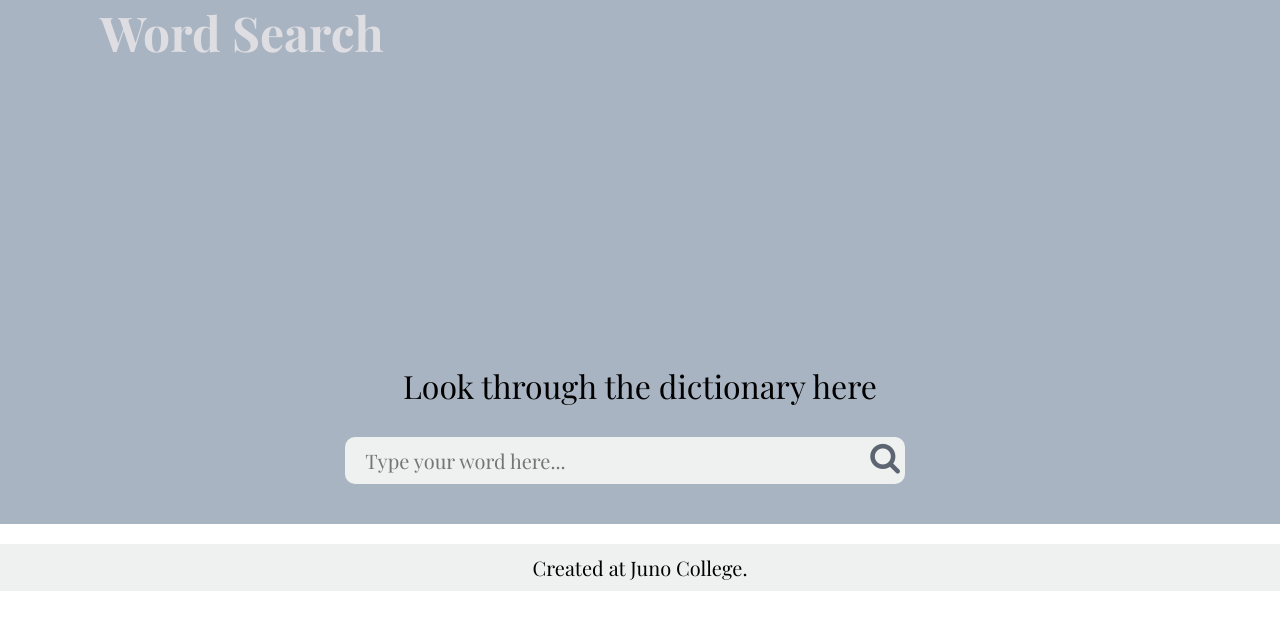
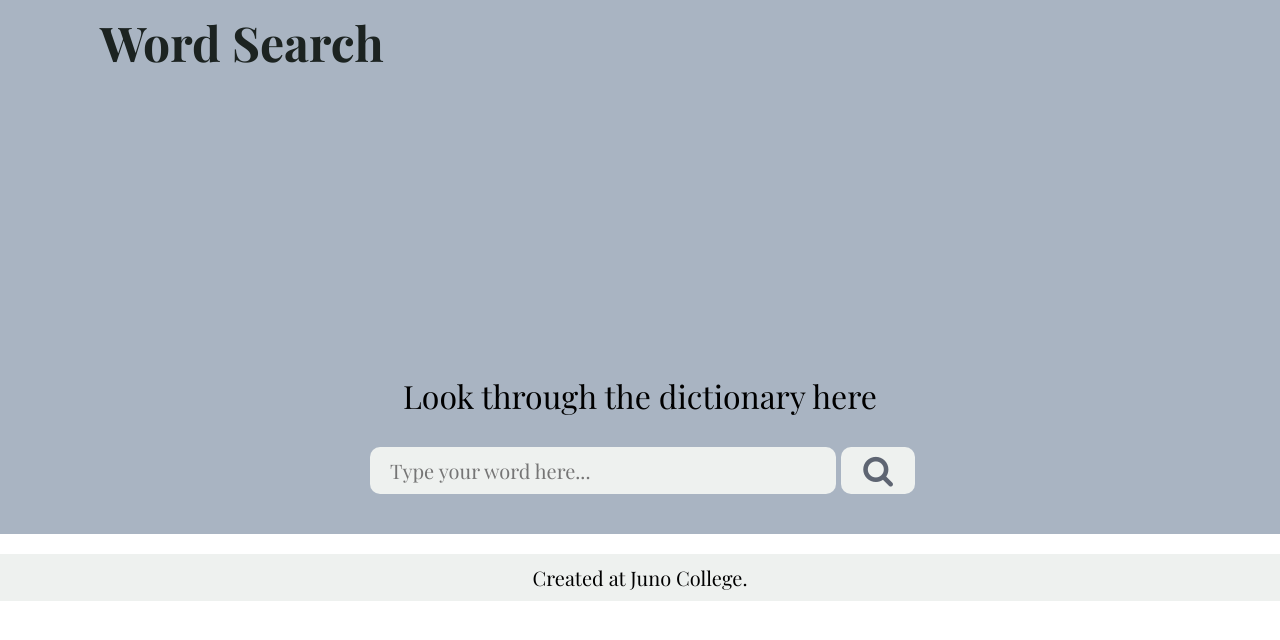
Before and after one commit to MisakiShimizu/word-search-app, a React (Create React App) app: page / in a window 1280 px wide. Shown: the top 640 px of the page. Built offline with nearby package versions, Linux system fonts and the light colour scheme; no server answers.

Commit message:
finished the results component :sparkles:

```diff
--- a/src/App.js
+++ b/src/App.js
@@ -2,7 +2,7 @@ import axios from 'axios';
 import { useEffect, useState } from 'react';
 import '../node_modules/font-awesome/css/font-awesome.min.css';
 import Footer from './Footer.js';
-// import Result from './Results.js'
+import Results from './Results.js'
 import './styles/sass/App.css';
 
 function App() {
@@ -45,15 +45,17 @@ function App() {
             return
         else {
             return (
-            <div className='wrapper outer-word-container'>
-              <div className="inner-word-container">
-                <h2>{word.meta.id}</h2>
-                <p className='pronunciation'>{word.hwi.prs[0].mw}</p>
-                <div className="definition-container">
-                  <p className='definition'>{word.shortdef}</p>
-                </div>
+              <div>
+
+                <Results
+                word={word.meta.id}
+                pronunciation={word.hwi.prs[0].mw}
+                definition={word.shortdef}
+                />
+
               </div>
-            </div>
+
+
             )}
   }
 
@@ -72,7 +74,7 @@ function App() {
                 <div className="input-container">
                   <input type="text" id="search" placeholder="Type your word here..." onChange={ handleInput } value={ userInput }
                   />
-                  <i className='fa fa-search'></i>
+                  <button><i className='fa fa-search'></i></button>
                 </div>
               </form>
             </div>
--- a/src/Results.js
+++ b/src/Results.js
@@ -1,5 +1,17 @@
 // results
 
-const Results = () => {
+const Results = (props) => {
+    return(
+        <div className='wrapper outer-word-container'>
+            <div className="inner-word-container">
+                <h2>{props.word}</h2>
+                <p className='pronunciation'>Pronunciation: “{props.pronunciation}”</p>
+                <div className="definition-container">
+                    <blockquote className='definition'>Definiton: “{props.definition}”</blockquote>
+                </div>
+            </div>
+        </div>
+    )
+}
 
-}
+export default Results;
--- a/src/ResultsContent.js
+++ /dev/null
@@ -1,5 +0,0 @@
-// results content
-
-const ResultsContent = () => {
-
-}
--- a/src/styles/sass/App.css
+++ b/src/styles/sass/App.css
@@ -189,6 +189,10 @@ header,
   background-color: #A9B4C2;
 }
 
+h1 {
+  padding-top: 10px;
+}
+
 form {
   display: flex;
   flex-direction: column;
@@ -204,7 +208,7 @@ label {
 
 .input-container {
   margin: 0 auto;
-  width: 100%;
+  width: 50%;
   display: flex;
   justify-content: center;
 }
@@ -213,21 +217,31 @@ input {
   border-radius: 10px;
   border: none;
   background-color: #EEF1EF;
-  width: 50%;
+  width: 100%;
   margin: 10px auto 40px auto;
   padding: 10px 0 10px 20px;
   flex-shrink: 2;
 }
 
 .fa-search {
-  display: flex;
-  justify-content: flex-end;
-  position: relative;
-  right: 280px;
-  bottom: -15px;
   z-index: 1;
   font-size: 2rem;
   color: #5E6572;
+}
+
+button {
+  width: 15%;
+  height: 47px;
+  position: relative;
+  bottom: -10px;
+  left: 5px;
+  border: none;
+  border-radius: 10px;
+  background-color: #EEF1EF;
+  z-index: 2;
+}
+button:hover {
+  border: #5e6572 solid;
 }
 
 body {
@@ -237,7 +251,7 @@ body {
 
 h1 {
   font-size: 3rem;
-  color: #dddde2;
+  color: #1c2321;
 }
 
 label {
@@ -305,12 +319,6 @@ footer {
   text-align: center;
 }
 
-@media (max-width: 1200px) {
-  .fa-search {
-    position: relative;
-    right: 220px;
-  }
-}
 @media (max-width: 700px) {
   label {
     margin-top: 200px;
@@ -319,10 +327,19 @@ footer {
 
   input {
     width: 70%;
+    font-size: 1rem;
+  }
+
+  .input-container {
+    width: 80%;
   }
 
   .fa-search {
-    display: none;
+    font-size: 1.5rem;
+  }
+
+  button {
+    height: 45px;
   }
 
   h2 {
--- a/src/styles/sass/partials/_header.scss
+++ b/src/styles/sass/partials/_header.scss
@@ -3,6 +3,9 @@
 header,
 .form-section {
     background-color: #A9B4C2 ;
+}
+h1 {
+    padding-top: 10px;;
 }
 form {
     display: flex;
@@ -17,7 +20,7 @@ label {
 }
 .input-container {
     margin: 0 auto;
-    width: 100%;
+    width: 50%;
     display: flex;
     justify-content: center;
 }
@@ -25,19 +28,27 @@ input {
     border-radius: 10px;
     border:none;
     background-color: #EEF1EF;
-    width: 50%;
+    width: 100%;
     margin:10px auto 40px auto;
     padding:10px 0 10px 20px;
     flex-shrink: 2;
 }
 .fa-search {
-    display: flex;
-    justify-content: flex-end;
-    position: relative;
-    right: 280px;
-    bottom: -15px;
     z-index: 1;
     font-size: 2rem;
     color:#5E6572;
-
 }
+button {
+    width: 15%;
+    height: 47px;
+    position: relative;
+    bottom: -10px;
+    left: 5px;
+    border: none;
+    border-radius: 10px;
+    background-color: #EEF1EF;
+    z-index:2;
+    &:hover {
+        border: #5e6572 solid;
+    }
+}
--- a/src/styles/sass/partials/_typography.scss
+++ b/src/styles/sass/partials/_typography.scss
@@ -8,7 +8,7 @@ body {
 }
 h1 {
     font-size: 3rem;
-    color: #dddde2;
+    color: #1c2321;
 }
 label {
     font-size: 2rem;
```
Also changed, not shown: src/styles/sass/partials/_queries.scss (+8 -8 lines).
